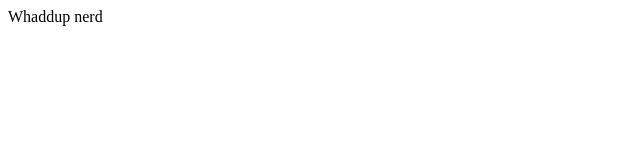
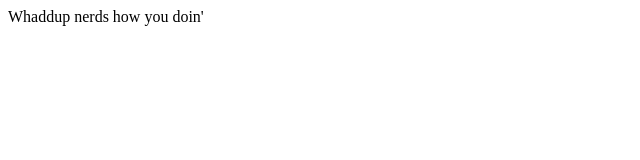
Before and after one commit to tsemenov/git-demo, a plain HTML site: page web/index.html in a window 1280 px wide. Shown: the whole page, without its empty margins (0-640 px from the left). Drawn offline with Linux system fonts and the light colour scheme.

Commit message:
pluralized nerds

```diff
--- a/web/index.html
+++ b/web/index.html
@@ -6,7 +6,7 @@
   </head>
   <body>
     <nav></nav>
-    <header>Whaddup nerd</header>
+    <header>Whaddup nerds how you doin'</header>
     <main></main>
     <footer></footer>
   </body>
```
